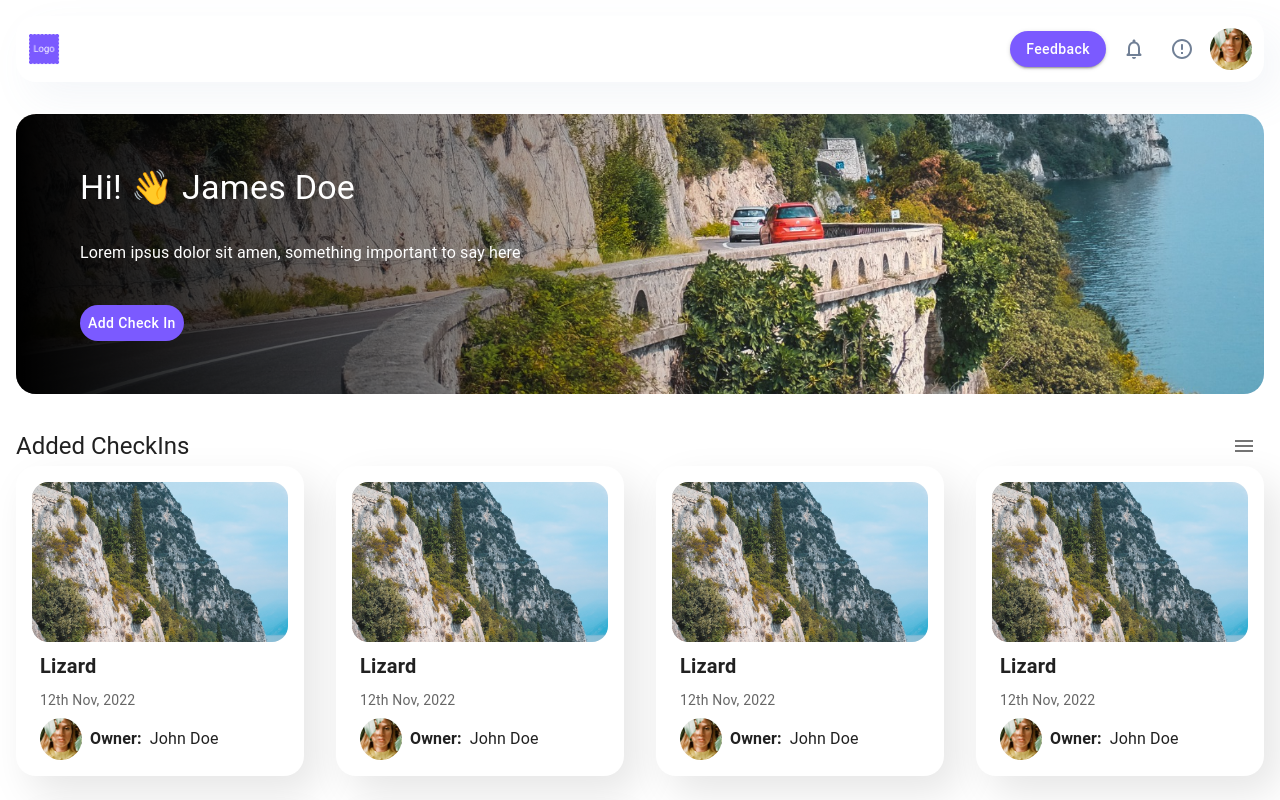
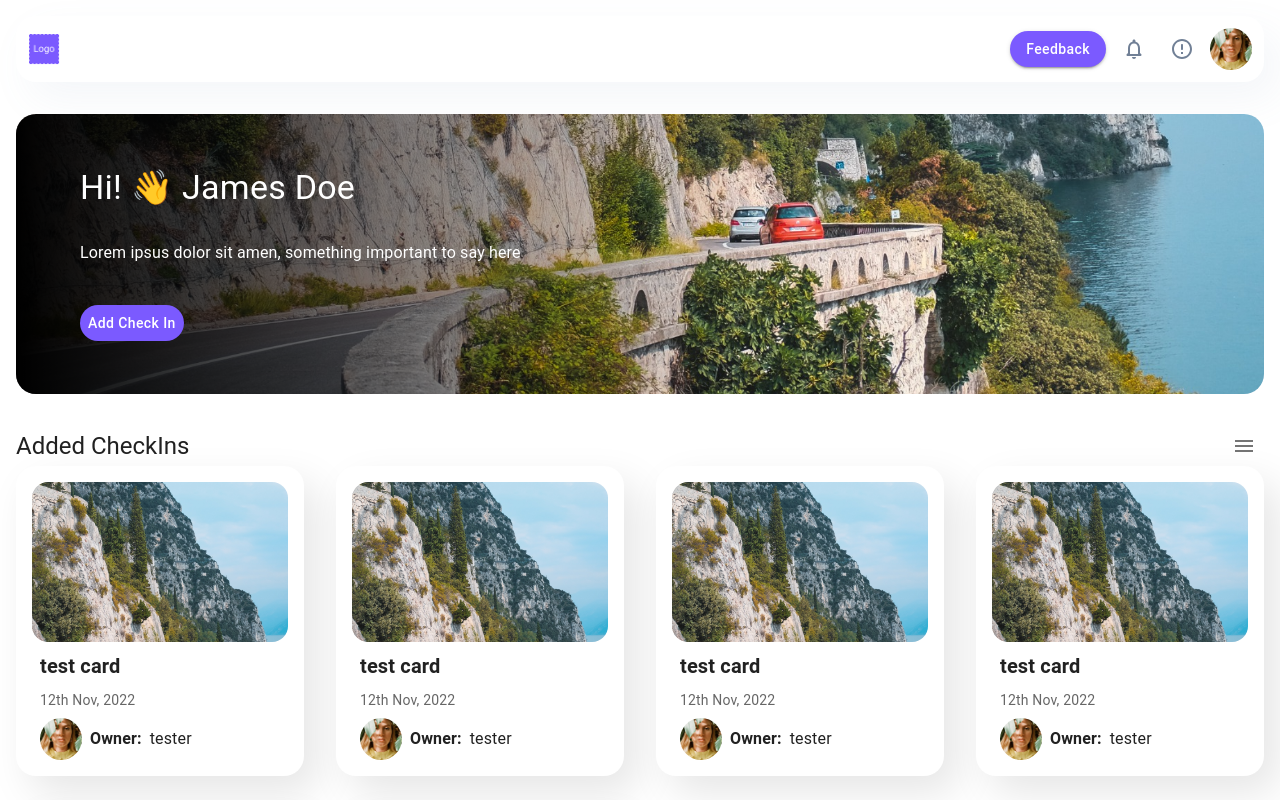
Before and after one commit to zohaib-pro/assignment, a Next.js app: page / in a window 1280 px wide. Shown: the top 800 px of the page. Built offline with nearby package versions, Linux system fonts and the light colour scheme.

Commit message:
removed unused imports

```diff
--- a/app/components/CheckInCard.tsx
+++ b/app/components/CheckInCard.tsx
@@ -1,16 +1,17 @@
 import * as React from "react";
 import Card from "@mui/material/Card";
-import CardActions from "@mui/material/CardActions";
 import CardContent from "@mui/material/CardContent";
 import CardMedia from "@mui/material/CardMedia";
-import Button from "@mui/material/Button";
 import Typography from "@mui/material/Typography";
 import { Avatar, Box } from "@mui/material";
 
 interface CheckInCardProps {
-
+    title: string,
+    imageSrc: string,
+    owner: string,
+    date: string,
 }
-const CheckInCard: React.FC<CheckInCardProps> =  () => {
+const CheckInCard: React.FC<CheckInCardProps> =  ({title, imageSrc, owner, date}) => {
   return (
     <Card
       sx={{
@@ -27,19 +28,19 @@ const CheckInCard: React.FC<CheckInCardProps> =  () => {
       />
       <CardContent sx={{display: 'flex', flexDirection: 'column', gap: 1, p: 1, paddingBottom: '0px !important'}}>
         <Typography variant="h6" component="div" sx={{ fontWeight: "bold" }}>
-          Lizard
+          {title}
         </Typography>
         <Typography variant="body2" sx={{ color: "text.secondary" }}>
-          12th Nov, 2022
+          {date}
         </Typography>
         <Box sx={{ display: "flex", gap: 1,  alignItems: 'center' }}>
           <Avatar
             alt="Avatar"
-            src="/images/avatar.png"
+            src={imageSrc}
             sx={{ width: 42, height: 42 }}
           />
           <Typography sx={{fontWeight: 'bold'}}>Owner: </Typography>
-          <Typography>John Doe </Typography>
+          <Typography>{owner} </Typography>
         </Box>
       </CardContent>
     </Card>
--- a/app/components/CheckInGallery.tsx
+++ b/app/components/CheckInGallery.tsx
@@ -22,7 +22,13 @@ const CheckInGallery = () => {
       <Grid2 container rowSpacing={4} columnSpacing={{ xs: 1, sm: 2, md: 4 }}>
         {items.map((item) => (
           <Grid2 size={{ xs: 12, sm: 6, md: 3 }}>
-            <CheckInCard key={item} />
+            <CheckInCard
+              key={item}
+              title="test card"
+              owner="tester"
+              imageSrc="/images/avatar.png"
+              date="12th Nov, 2022"
+            />
           </Grid2>
         ))}
       </Grid2>
--- a/app/page.tsx
+++ b/app/page.tsx
@@ -1,4 +1,4 @@
-import { Box, Button, Typography } from "@mui/material";
+import { Box } from "@mui/material";
 import Header from "./components/Header";
 import Banner from "./components/Banner";
 import CheckInGallery from "./components/CheckInGallery";
```
